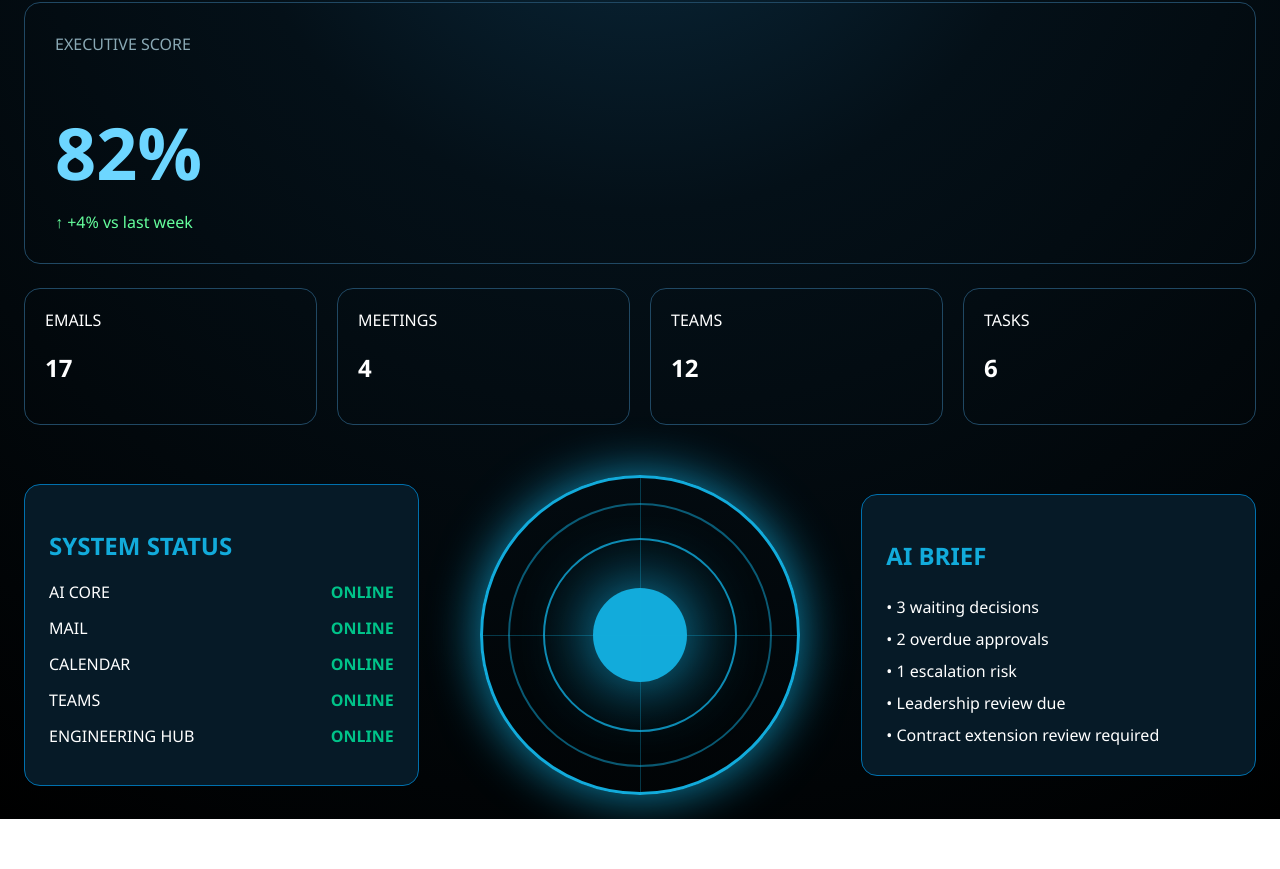
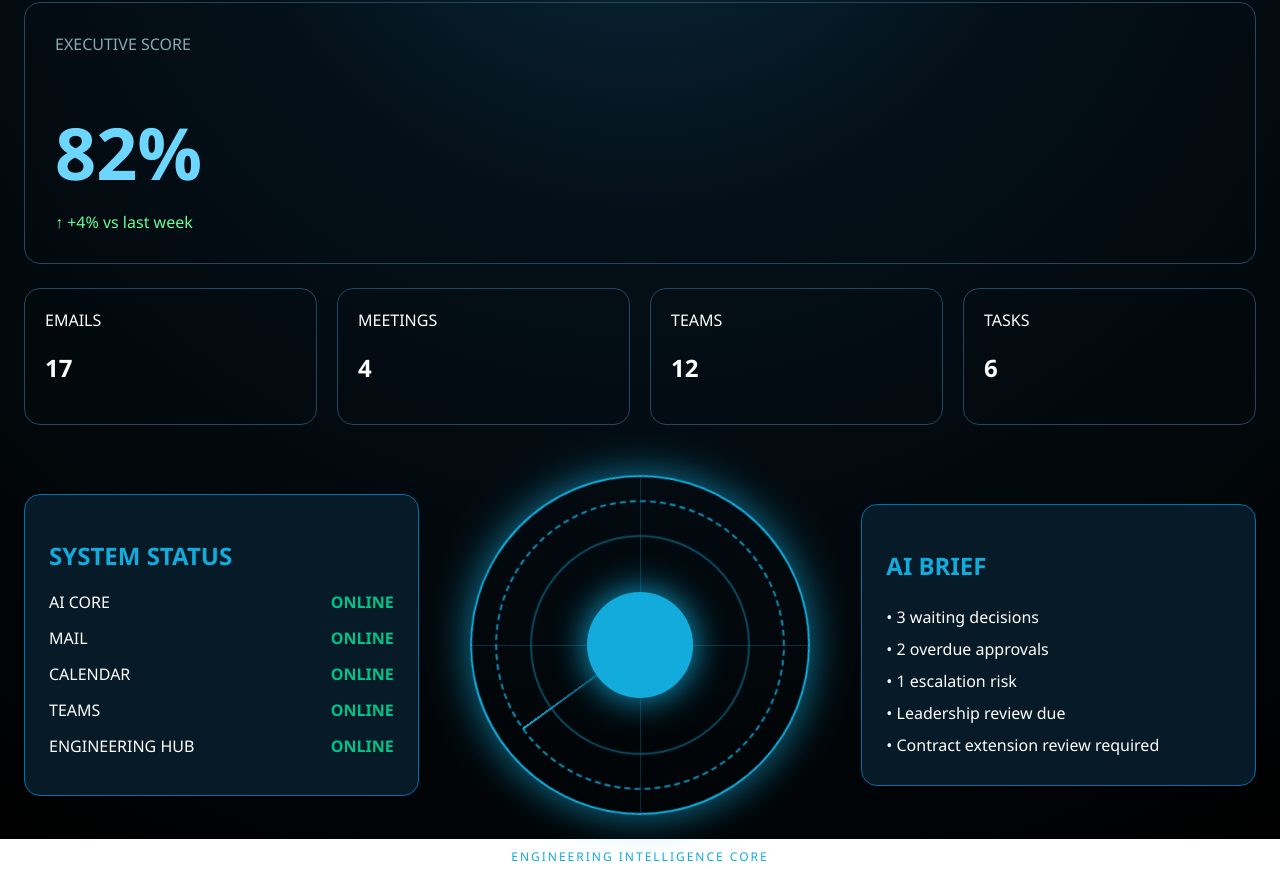
Before and after one commit to adrianbartosik/adrian-ai-os, a Next.js app: page / in a window 1280 px wide. Shown: the part 216-1085 px from the top of the page. Before the commit the page ends 1035 px from the top, so only its background shows below. Built offline with nearby package versions, Linux system fonts and the light colour scheme.

Commit message:
Refactor ArcReactor component with animations

```diff
--- a/components/ArcReactor.js
+++ b/components/ArcReactor.js
@@ -1,56 +1,136 @@
+"use client";
+
 export default function ArcReactor() {
   return (
+    <>
+      <style jsx>{`
+        @keyframes rotateSlow {
+          from {
+            transform: rotate(0deg);
+          }
+          to {
+            transform: rotate(360deg);
+          }
+        }
+
+        @keyframes rotateReverse {
+          from {
+            transform: rotate(360deg);
+          }
+          to {
+            transform: rotate(0deg);
+          }
+        }
+
+        @keyframes pulse {
+          0% {
+            transform: scale(0.95);
+            box-shadow: 0 0 30px #12abdb;
+          }
+          50% {
+            transform: scale(1.05);
+            box-shadow: 0 0 80px #12abdb;
+          }
+          100% {
+            transform: scale(0.95);
+            box-shadow: 0 0 30px #12abdb;
+          }
+        }
+
+        @keyframes scan {
+          0% {
+            transform: rotate(0deg);
+          }
+          100% {
+            transform: rotate(360deg);
+          }
+        }
+      `}</style>
+
       <div
         style={{
           display: "flex",
           justifyContent: "center",
           alignItems: "center",
-      }}
-    >
-      <div
-        style={{
-          width: "320px",
-          height: "320px",
-          borderRadius: "50%",
-          border: "3px solid #12abdb",
-          boxShadow: "0 0 50px rgba(18,171,219,.8)",
           position: "relative",
         }}
       >
         <div
           style={{
+            width: "340px",
+            height: "340px",
+            position: "relative",
+          }}
+        >
+          {/* Ring 1 */}
+
+          <div
+            style={{
+              position: "absolute",
+              inset: 0,
+              borderRadius: "50%",
+              border: "2px solid #12abdb",
+              animation: "rotateSlow 20s linear infinite",
+              boxShadow: "0 0 40px rgba(18,171,219,.7)",
+            }}
+          />
+
+          {/* Ring 2 */}
+
+          <div
+            style={{
               position: "absolute",
               inset: "25px",
               borderRadius: "50%",
-            border: "2px solid rgba(18,171,219,.5)",
+              border: "2px dashed rgba(18,171,219,.8)",
+              animation: "rotateReverse 14s linear infinite",
             }}
           />
+
+          {/* Ring 3 */}
 
           <div
             style={{
               position: "absolute",
               inset: "60px",
               borderRadius: "50%",
-            border: "2px solid rgba(18,171,219,.8)",
+              border: "2px solid rgba(18,171,219,.4)",
+              animation: "rotateSlow 12s linear infinite",
             }}
           />
+
+          {/* Scanner */}
 
           <div
             style={{
               position: "absolute",
-            inset: "110px",
+              inset: "10px",
               borderRadius: "50%",
-            background: "#12abdb",
-            boxShadow: "0 0 70px #12abdb",
+              animation: "scan 4s linear infinite",
+            }}
+          >
+            <div
+              style={{
+                position: "absolute",
+                top: "50%",
+                left: "50%",
+                width: "45%",
+                height: "2px",
+                background:
+                  "linear-gradient(to right, transparent, #12abdb)",
+                transformOrigin: "left center",
               }}
             />
+          </div>
+
+          {/* Crosshair */}
 
           <div
             style={{
               position: "absolute",
               width: "100%",
               top: "50%",
-            borderTop: "1px solid rgba(18,171,219,.3)",
+              borderTop: "1px solid rgba(18,171,219,.25)",
             }}
           />
 
@@ -59,10 +139,39 @@ export default function ArcReactor() {
               position: "absolute",
               height: "100%",
               left: "50%",
-            borderLeft: "1px solid rgba(18,171,219,.3)",
+              borderLeft: "1px solid rgba(18,171,219,.25)",
             }}
           />
+
+          {/* Core */}
+
+          <div
+            style={{
+              position: "absolute",
+              inset: "115px",
+              borderRadius: "50%",
+              background: "#12abdb",
+              animation: "pulse 3s ease-in-out infinite",
+            }}
+          />
+
+          {/* Label */}
+
+          <div
+            style={{
+              position: "absolute",
+              bottom: "-50px",
+              width: "100%",
+              textAlign: "center",
+              color: "#12abdb",
+              letterSpacing: "2px",
+              fontSize: "12px",
+            }}
+          >
+            ENGINEERING INTELLIGENCE CORE
           </div>
         </div>
+      </div>
+    </>
   );
 }
```
Lines whose indentation alone changed are shown as unchanged.
